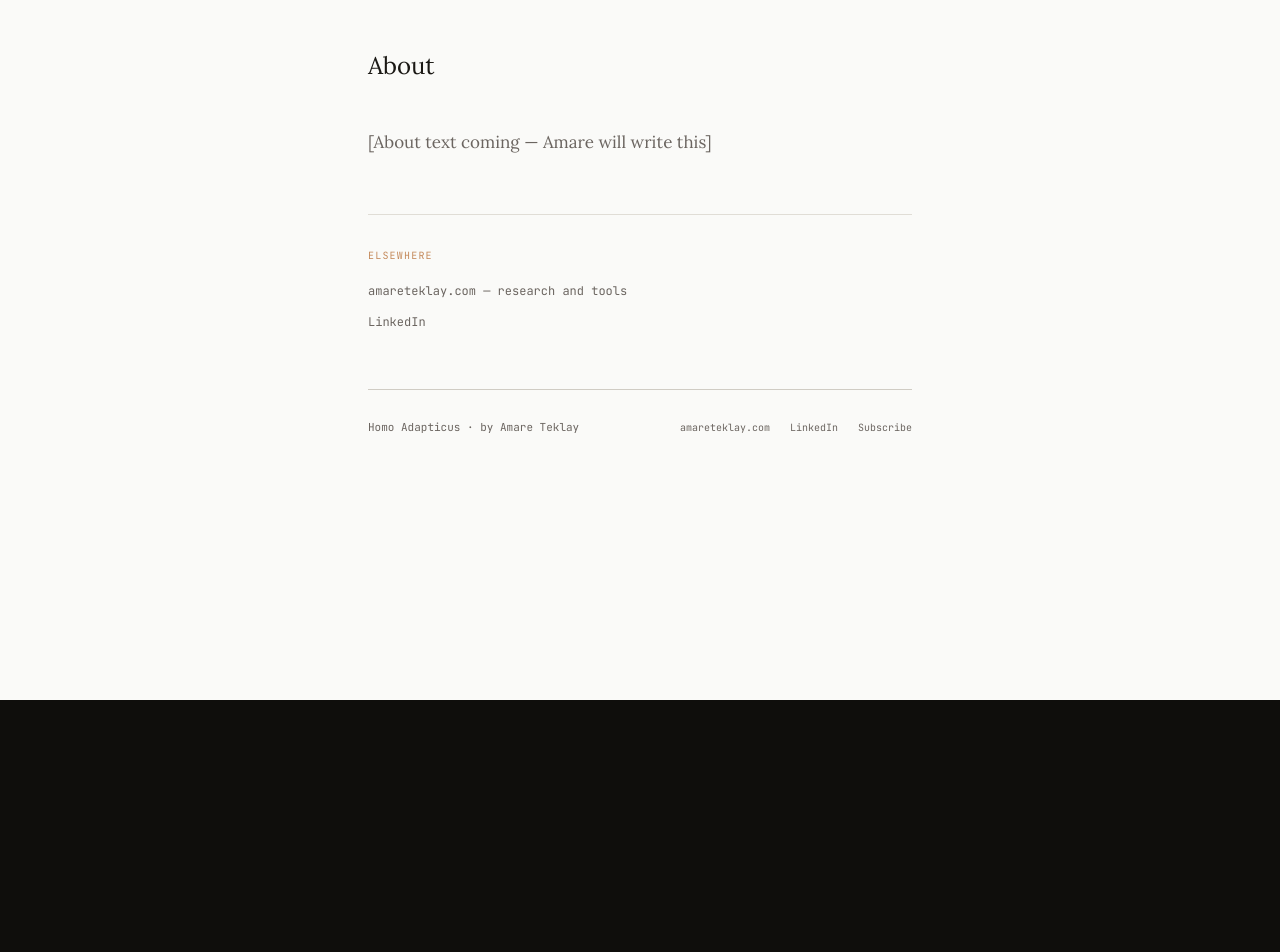
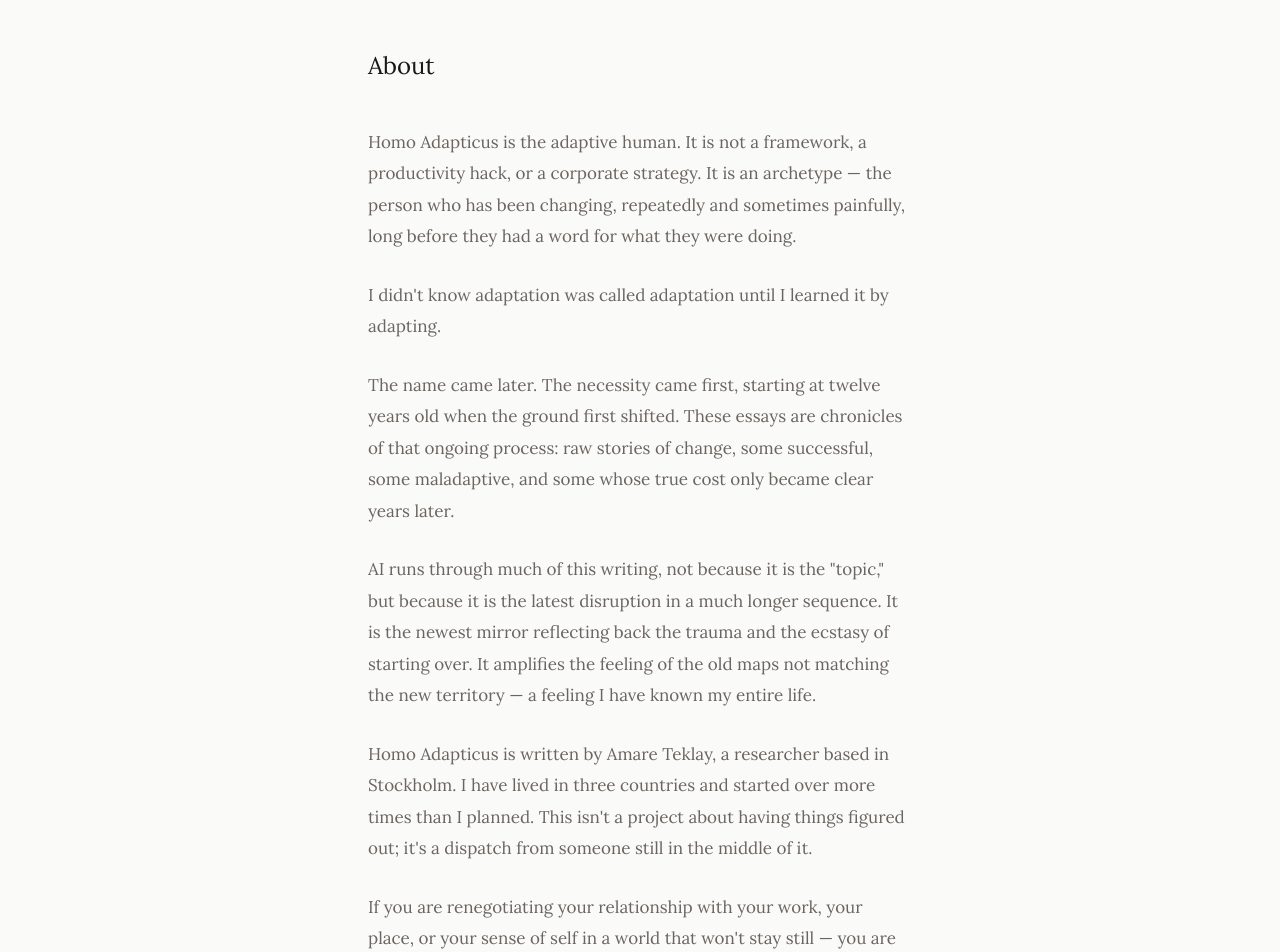
Before and after one commit to Amareteklay/amare-web, a Next.js app in the folder apps/homoadapticus/: page /about in a window 1280 px wide. Shown: the part 100-1052 px from the top of the page. Before the commit the page ends 800 px from the top, so only its background shows below. Built offline with nearby package versions, Linux system fonts and the light colour scheme.

Commit message:
ha: about page content

```diff
--- a/apps/homoadapticus/app/about/page.tsx
+++ b/apps/homoadapticus/app/about/page.tsx
@@ -54,7 +54,17 @@ export default function AboutPage() {
           <h1 style={s.heading}>About</h1>
 
           <div style={s.body}>
-            <p style={s.p}>[About text coming — Amare will write this]</p>
+            <p style={s.p}>Homo Adapticus is the adaptive human. It is not a framework, a productivity hack, or a corporate strategy. It is an archetype — the person who has been changing, repeatedly and sometimes painfully, long before they had a word for what they were doing.</p>
+
+<p style={s.p}>I didn't know adaptation was called adaptation until I learned it by adapting.</p>
+
+<p style={s.p}>The name came later. The necessity came first, starting at twelve years old when the ground first shifted. These essays are chronicles of that ongoing process: raw stories of change, some successful, some maladaptive, and some whose true cost only became clear years later.</p>
+
+<p style={s.p}>AI runs through much of this writing, not because it is the "topic," but because it is the latest disruption in a much longer sequence. It is the newest mirror reflecting back the trauma and the ecstasy of starting over. It amplifies the feeling of the old maps not matching the new territory — a feeling I have known my entire life.</p>
+
+<p style={s.p}>Homo Adapticus is written by Amare Teklay, a researcher based in Stockholm. I have lived in three countries and started over more times than I planned. This isn't a project about having things figured out; it's a dispatch from someone still in the middle of it.</p>
+
+<p style={s.p}>If you are renegotiating your relationship with your work, your place, or your sense of self in a world that won't stay still — you are exactly who I am writing for.</p>
           </div>
 
           {/* Elsewhere */}
```
